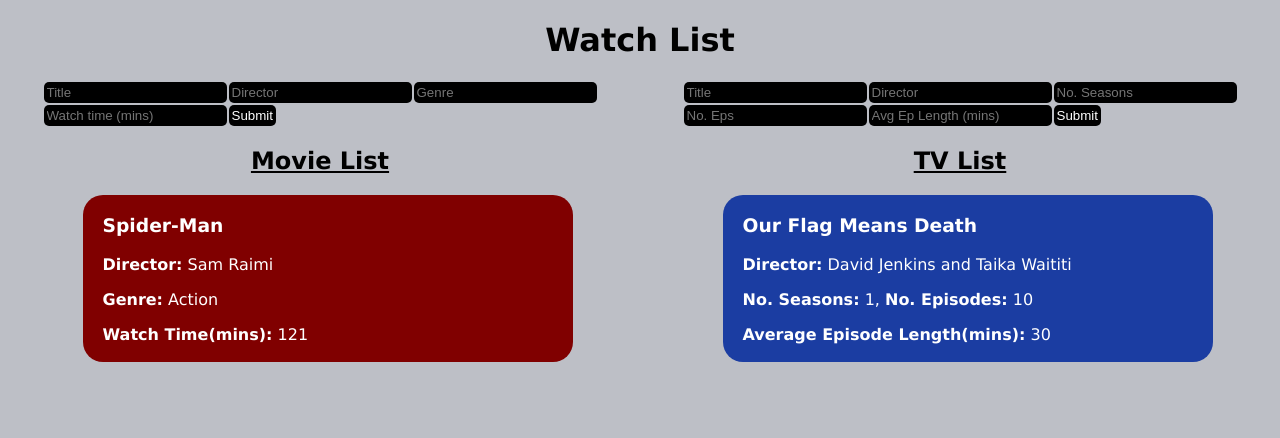
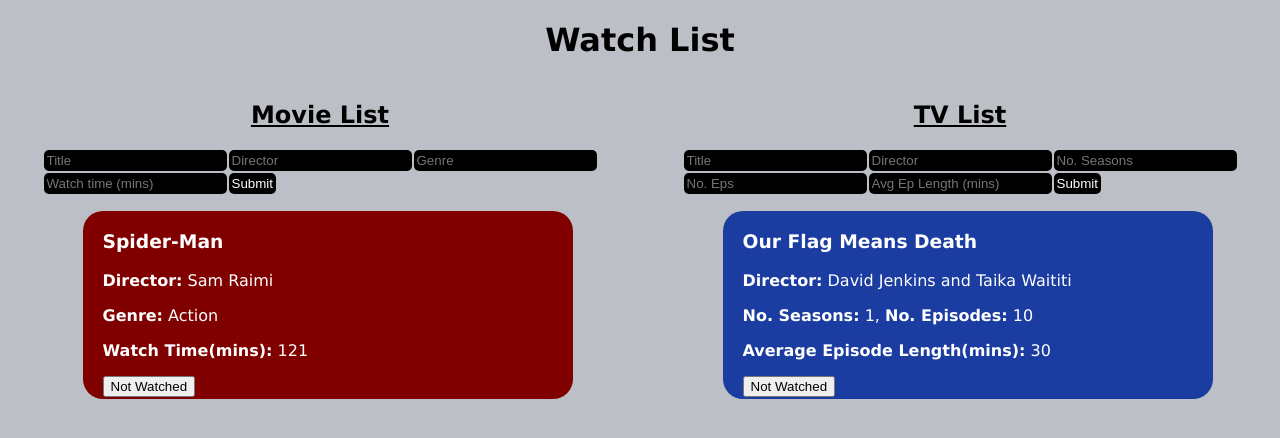
Before and after one commit to E-Burns/watchlist, a React (Create React App) app: page / in a window 1280 px wide. Shown: the top 438 px of the page. Built offline with nearby package versions, Linux system fonts and the light colour scheme.

Commit message:
added watched button

```diff
--- a/src/components/MovieList.js
+++ b/src/components/MovieList.js
@@ -1,21 +1,27 @@
 import React, { useState } from "react";
 import Movie from "./Movie";
 
-const MovieList = ({moviesData}) => {
+const MovieList = ({moviesData, watchedMovie}) => {
 
-    const moviesToBeDisplayed = moviesData.map((movie) => {
+    const changeWatched = (index) => {
+        watchedMovie(index);
+    }
+
+    const moviesToBeDisplayed = moviesData.map((movie, index) => {
+
         return(
-            <Movie title={movie.title} key={movie.title}> {/*change key to something unique*/}
+            <Movie title={movie.title} key={index}>
                 <p><b>Director:</b> {movie.director}</p>
                 <p><b>Genre:</b> {movie.genre}</p>
                 <p><b>Watch Time(mins):</b> {movie.watchTime}</p>
+
+                {movie.isWatched ? <span className="watched">Watched</span> : <button onClick={() => changeWatched(index)}>Not Watched</button>}
             </Movie>
         );
     });
 
     return(
         <>
-            <h2><u>Movie List</u></h2>
             <ul>{moviesToBeDisplayed}</ul>
         </>
     );
--- a/src/components/MovieWatchListForm.js
+++ b/src/components/MovieWatchListForm.js
@@ -43,7 +43,8 @@
             title: titleToSubmit,
             director: directorToSubmit,
             genre: genreToSubmit,
-            watchTime: watchTimeToSubmit
+            watchTime: watchTimeToSubmit,
+            isWatched: false
         }
         addMovie(movieToSubmit);
     }
--- a/src/components/TVList.js
+++ b/src/components/TVList.js
@@ -1,21 +1,26 @@
 import React, { useState } from "react";
 import TV from './TV';
 
-const TVList = ({tvData}) => {
+const TVList = ({tvData, watchedTV}) => {
 
-    const tvToBeDisplayed = tvData.map((tv) => {
+    const changeWatched = (index) => {
+        watchedTV(index);
+    }
+
+    const tvToBeDisplayed = tvData.map((tv, index) => {
         return(
-            <TV title={tv.title} key={tv.title}> {/*change key to something unique*/}
+            <TV title={tv.title} key={index}>
                 <p><b>Director:</b> {tv.director}</p>
                 <p><b>No. Seasons:</b> {tv.numberOfSeasons}, <b>No. Episodes:</b> {tv.numberOfEps}</p>
                 <p><b>Average Episode Length(mins):</b> {tv.avEpisodeLength}</p>
+
+                {tv.isWatched ? <span className="watched">Watched</span> : <button onClick={() => changeWatched(index)}>Not Watched</button>}
             </TV>
         );
     });
 
     return(
         <>
-            <h2><u>TV List</u></h2>
             <ul>{tvToBeDisplayed}</ul>
         </>
     )
--- a/src/components/TVWatchListForm.js
+++ b/src/components/TVWatchListForm.js
@@ -52,7 +52,8 @@
             director: directorToSubmit,
             numberOfSeasons: seasonsToSubmit,
             numberOfEps: episodesToSubmit,
-            avEpisodeLength: episodeLengthToSubmit
+            avEpisodeLength: episodeLengthToSubmit,
+            isWatched: false
         }
         addTV(tvToSubmit);
     }
--- a/src/containers/MovieListBox.js
+++ b/src/containers/MovieListBox.js
@@ -9,8 +9,9 @@
             title: 'Spider-Man',
             director: 'Sam Raimi',
             genre: 'Action',
-            watchTime: 121
-        } //add a key for each (ID)
+            watchTime: 121,
+            isWatched: false
+        }
     ])
 
     const addMovie = (ContentData) => {
@@ -18,10 +19,19 @@
         setMovies(copyOfMovies);
     }
 
+    const watchedMovie = (index) => {
+        const copyOfMovies = [...movies];
+        const copyThisMovie = movies[index];
+        copyThisMovie.isWatched = true;
+        copyOfMovies.splice([index], 1, copyThisMovie);
+        setMovies(copyOfMovies);
+    }
+
     return(
         <section>
+            <h2><u>Movie List</u></h2>
             <MovieWatchListForm addMovie={addMovie}/>
-            <MovieList moviesData={movies}/>
+            <MovieList moviesData={movies} watchedMovie={watchedMovie}/>
         </section>
     )
 }
--- a/src/containers/TVListBox.js
+++ b/src/containers/TVListBox.js
@@ -10,8 +10,9 @@
             director: 'David Jenkins and Taika Waititi',
             numberOfSeasons: 1,
             numberOfEps: 10,
-            avEpisodeLength: 30
-        } //add a key for each (ID)
+            avEpisodeLength: 30,
+            isWatched: false
+        }
     ]);
 
     const addTV = (ContentData) => {
@@ -19,10 +20,19 @@
         setTV(copyOfTV);
     }
 
+    const watchedTV = (index) => {
+        const copyOfTV = [...tv];
+        const copyThisTV = tv[index];
+        copyThisTV.isWatched = true;
+        copyOfTV.splice([index], 1, copyThisTV);
+        setTV(copyOfTV);
+    }
+
     return(
         <section>
+            <h2><u>TV List</u></h2>
             <TVWatchListForm addTV={addTV}/>
-            <TVList tvData={tv}/>
+            <TVList tvData={tv} watchedTV={watchedTV}/>
         </section>
     );
 }
```
